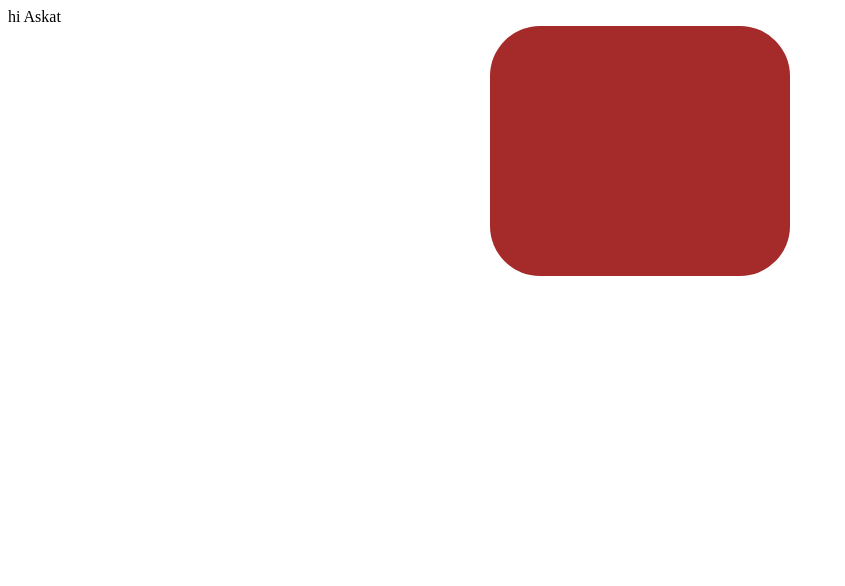
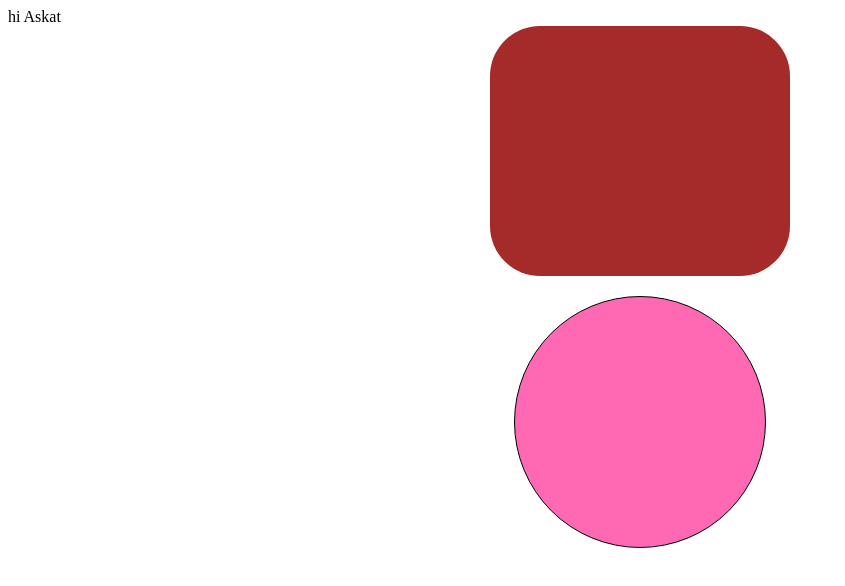
Before and after one commit to jumaalima00/akcha, a plain HTML site: page index.html in a window 1280 px wide. Shown: the whole page, without its empty margins (0-845 px from the left). Drawn offline with Linux system fonts and the light colour scheme.

Commit message:
add item

```diff
--- a/index.html
+++ b/index.html
@@ -10,6 +10,7 @@
 
     hi Askat
     <div class="box"></div>
+    <div class="item"></div>
     <!-- git status -->
     <!-- git add .  (файлдар  кошот)-->
     <!-- git add .index.html (бирден кошот) -->
@@ -17,6 +18,6 @@
     <!-- git branch  (бренчтин аты)-->
 
 
-
+<script src="index.js"></script>
 </body>
 </html>
--- a/index.js
+++ b/index.js
@@ -0,0 +1 @@
+let Askat = document.querySelector(".gititem")
--- a/style.css
+++ b/style.css
@@ -5,3 +5,12 @@
   border-radius: 50px;
   margin: 0 auto;
 }
+.item {
+  width: 250px;
+  height: 250px;
+  background-color: hotpink;
+  border: 1px solid black;
+  margin: 0 auto;
+  border-radius: 50%;
+  margin-top: 20px;
+}
```
